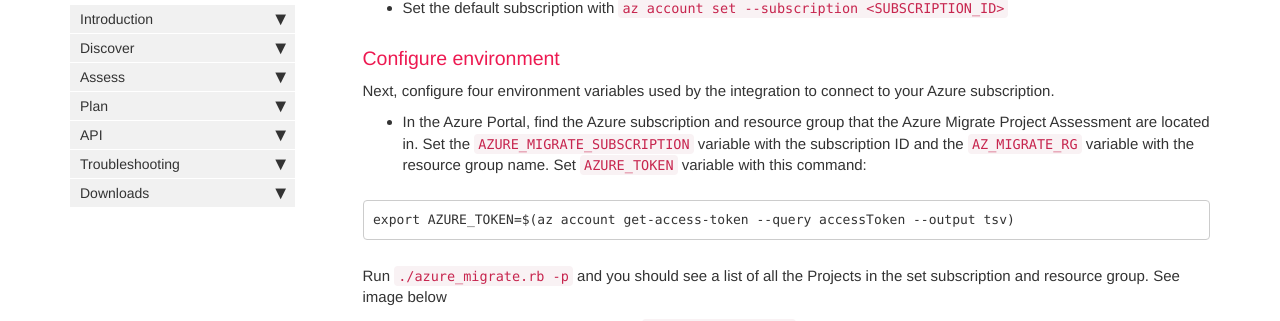
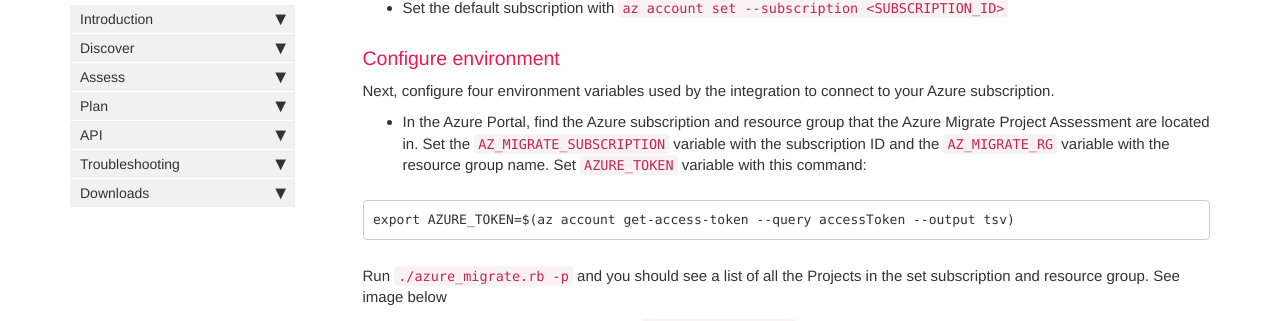
Before and after one commit to tidalmigrations/tidalmigrations.github.io, a Jekyll site: the page built from pages/user guides/integrating_with_azure_migrate.md, in a window 1280 px wide and 900 px high, scrolled down 1293 px. Shown: the part 124-445 px from the top of the window. Built offline with Jekyll 4.4.1, drawn with Linux system fonts in a browser that asks for light colours; nearby versions of some CDN libraries; comment, search, counter and statistics services are not loaded.

Commit message:
Fix spelling

````diff
--- a/pages/user guides/integrating_with_azure_migrate.md
+++ b/pages/user guides/integrating_with_azure_migrate.md
@@ -57,7 +57,7 @@ Login to Azure with the `az` CLI.
 
 Next, configure four environment variables used by the integration to connect to your Azure subscription.
 
-- In the Azure Portal, find the Azure subscription and resource group that the Azure Migrate Project Assessment are located in. Set the `AZURE_MIGRATE_SUBSCRIPTION` variable with the subscription ID and the `AZ_MIGRATE_RG` variable with the resource group name.
+- In the Azure Portal, find the Azure subscription and resource group that the Azure Migrate Project Assessment are located in. Set the `AZ_MIGRATE_SUBSCRIPTION` variable with the subscription ID and the `AZ_MIGRATE_RG` variable with the resource group name.
   Set `AZURE_TOKEN` variable with this command:
 
 ```
````
